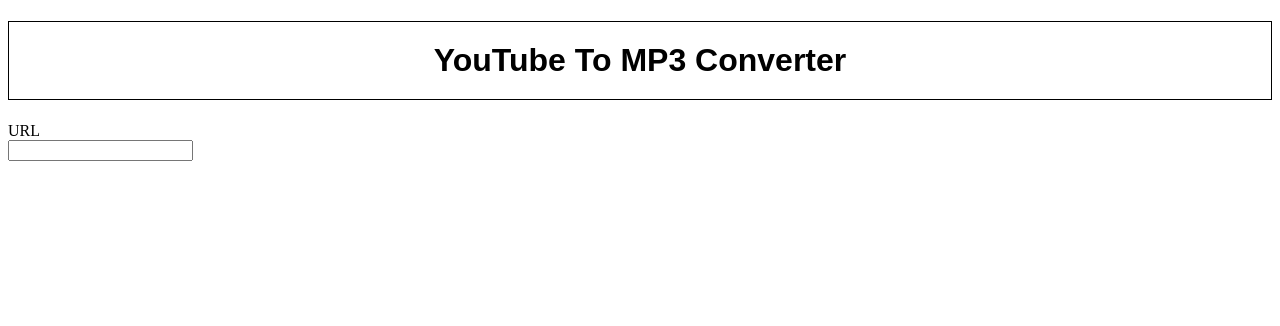
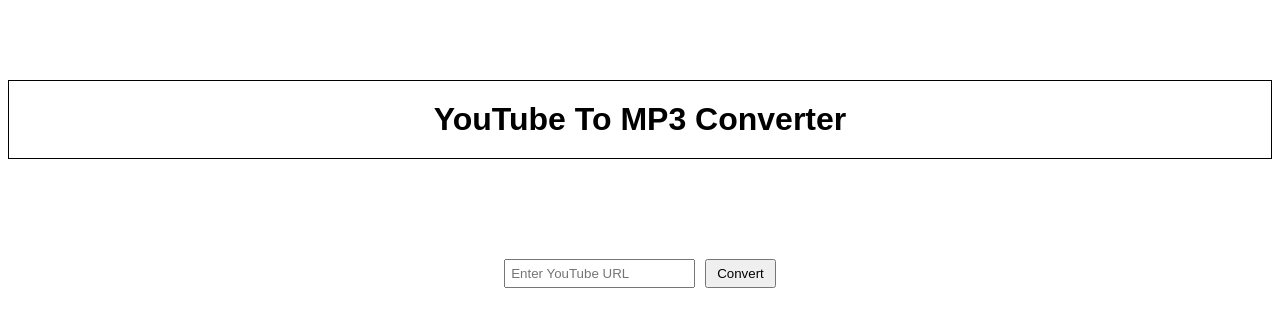
Before and after one commit to LRSORRENTI/YouTube-MP3-Converter, a website: page index.html in a window 1280 px wide. Drawn offline with Linux system fonts and the light colour scheme.

Commit message:
Added some styling to input form

```diff
--- a/index.html
+++ b/index.html
@@ -9,10 +9,11 @@
   <body>
     <h1>YouTube To MP3 Converter</h1>
     <div class="container">
-      <form>
-        <label for="fname">URL</label><br />
-        <input type="text" id="fname" name="fname" /><br />
+      <form id="myForm">
+        <input type="text" id="myInput" placeholder="Enter YouTube URL" />
+        <button type="submit">Convert</button>
       </form>
     </div>
+    <script src="/script.js"></script>
   </body>
 </html>
--- /dev/null
+++ b/script.js
@@ -0,0 +1,6 @@
+ const field = document.getElementById('myForm').addEventListener('submit', function(event) {
+    event.preventDefault(); // Prevent form submission
+    var inputText = document.getElementById('myInput').value;
+    console.log('Input:', inputText);
+    // Use the inputText variable as needed
+  });
--- a/style.css
+++ b/style.css
@@ -5,4 +5,25 @@
   display: flex;
   justify-content: center;
   font-family: sans-serif;
+  margin-top: 80px;
 }
+.container {
+  margin-top: 100px;
+  display: flex;
+  align-items: center;
+  justify-content: center;
+}
+
+form {
+  display: flex;
+}
+
+input[type="text"] {
+  width: 100%;
+  padding: 5px;
+}
+
+button {
+  margin-left: 10px;
+  padding: 5px 10px;
+}
```
